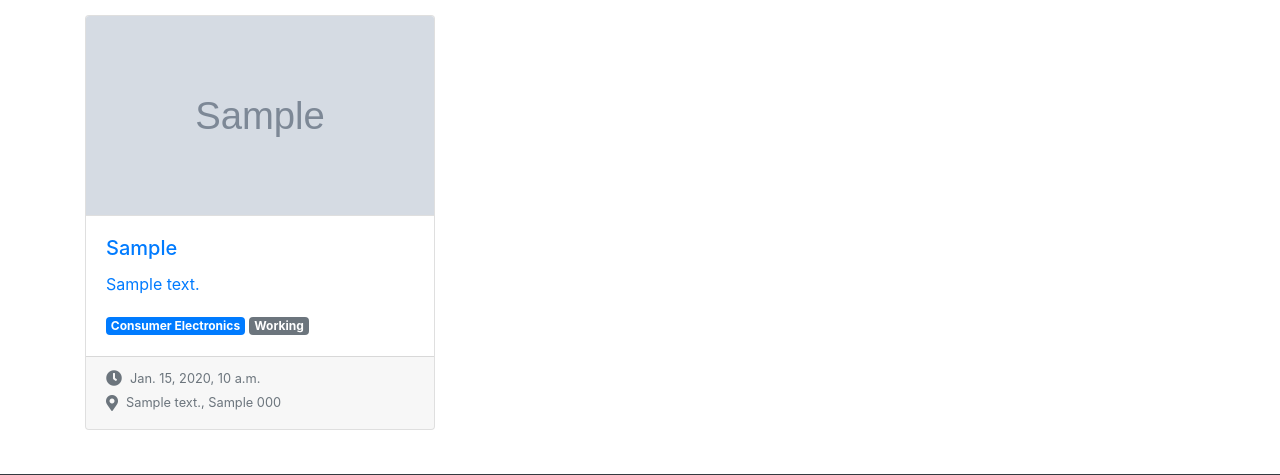
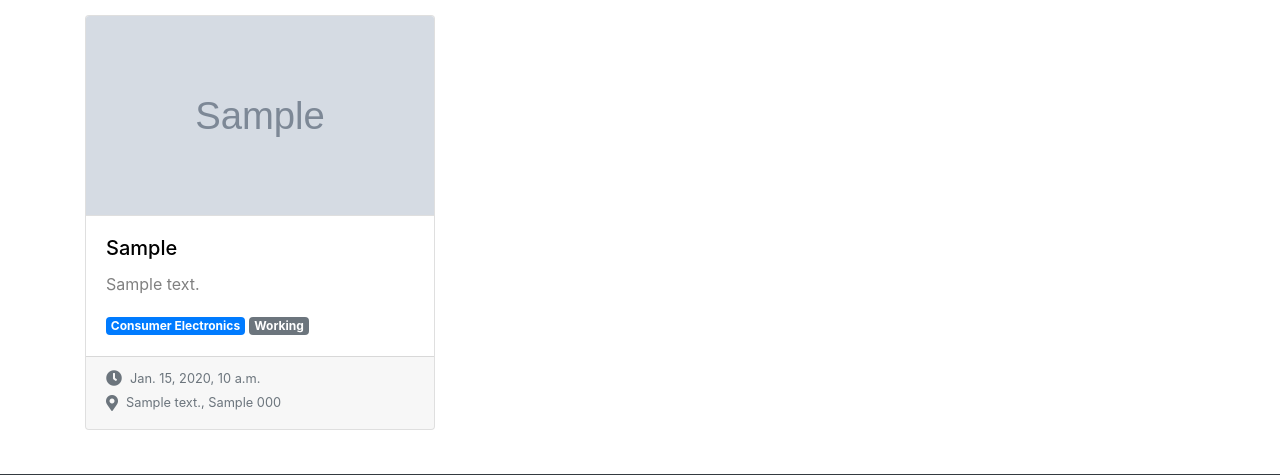
Before and after one commit to Ramish-Amir/e_waste_network, a Django app: page /recycle_items/ in a window 1280 px wide. Shown: the part 315-790 px from the top of the page. Run offline with Django 5.2, Linux system fonts and the light colour scheme; tables that the repository leaves empty hold one stand-in row (values such as "Sample post"); grey boxes marked "Sample" are stand-in pictures; some libraries are stand-ins or nearby versions.

Commit message:
Fixed cards display on view items page

```diff
--- a/e_waste_app/templates/e_waste_app/search_items.html
+++ b/e_waste_app/templates/e_waste_app/search_items.html
@@ -13,6 +13,7 @@
         -webkit-line-clamp: 3;
         overflow: hidden;
         text-overflow: ellipsis;
+        color: grey;
     }
 
     .card-img-top {
@@ -26,6 +27,10 @@
         height: 100%;
         display: flex;
         flex-direction: column;
+    }
+
+    .card-title {
+        color: black;
     }
 
     .card:hover {
```
